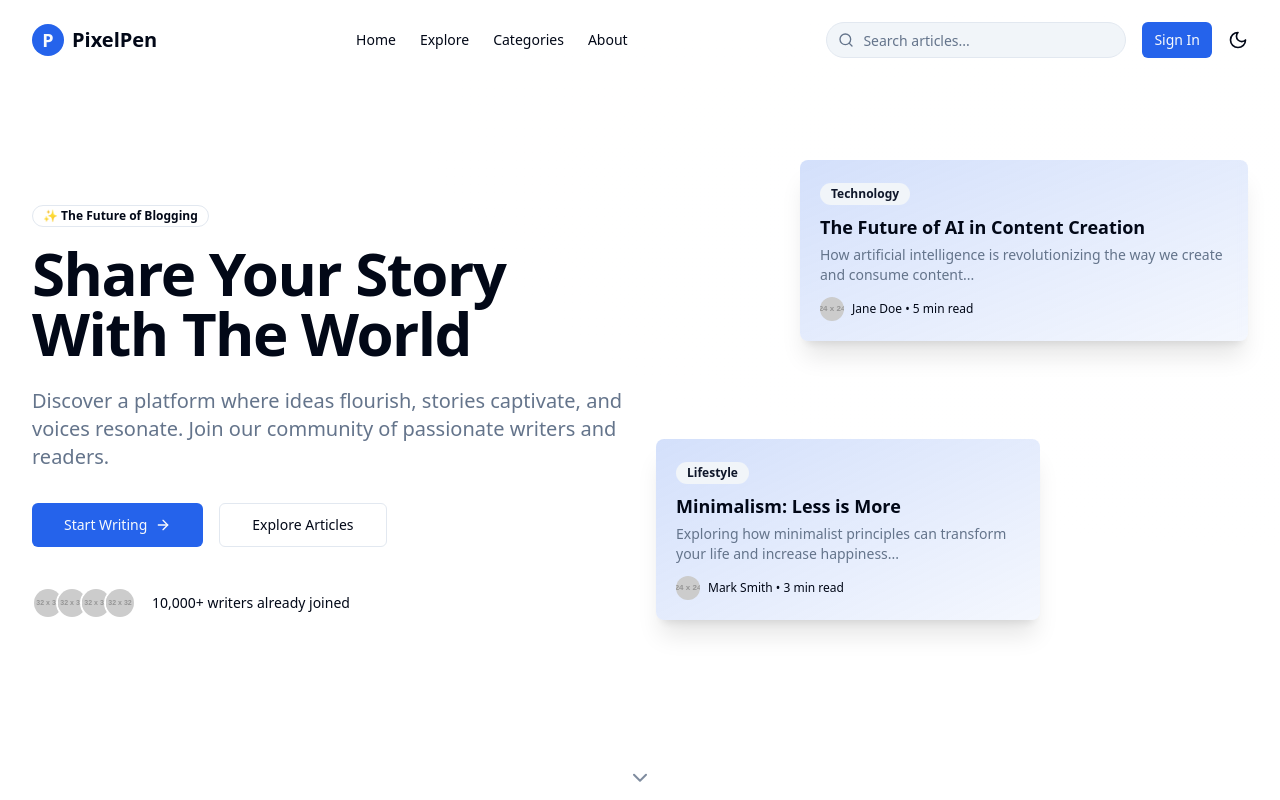
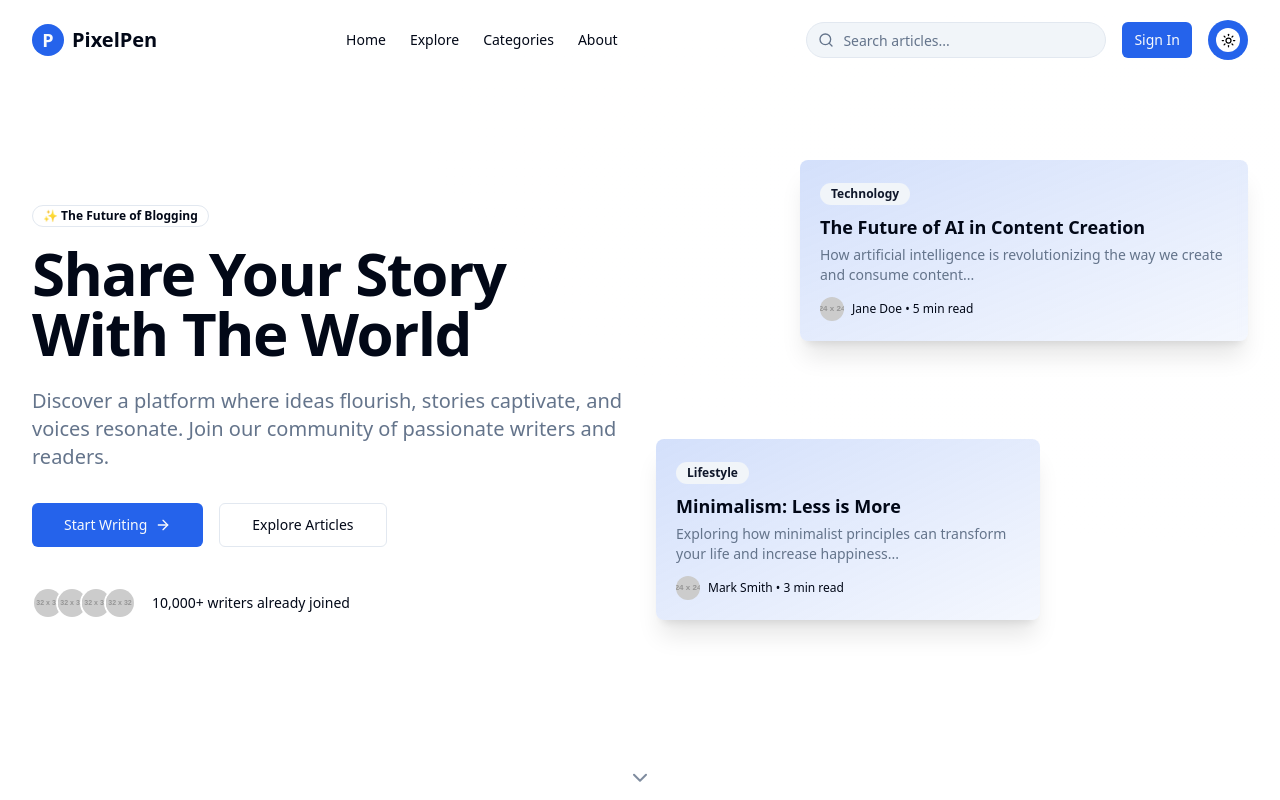
Before and after one commit to last-blade/Blogging-Platform, a React (Vite) app in the folder frontend/: page / in a window 1280 px wide. Shown: the top 800 px of the page. Built offline with nearby package versions, Linux system fonts and the light colour scheme.

Commit message:
created toggle button for dark mode and light mode

```diff
--- a/frontend/src/layouts/Home/TopBar.jsx
+++ b/frontend/src/layouts/Home/TopBar.jsx
@@ -1,19 +1,30 @@
-import { Menu, Moon, Search, X } from 'lucide-react'
+import { Menu, Moon, Search, Sun, X } from 'lucide-react'
 import React, { useEffect, useState } from 'react'
 import { Input } from "../../components/ui/Input"
 import { Button } from "../../components/ui/Button"
 import { motion } from 'framer-motion'
 
 function TopBar() {
-    const [mobileMenuOpen, setMobileMenuOpen] = useState(false)
+    const [mobileMenuOpen, setMobileMenuOpen] = useState(false);
+    const [isDarkMode, setDarkMode] = useState(false);
+    const [isScrolled, setIsScrolled] = useState(false);
     useEffect(() => {
     const handleScroll = () => {
         setIsScrolled(window.scrollY > 10)
     }
     window.addEventListener("scroll", handleScroll)
     return () => window.removeEventListener("scroll", handleScroll)
-    }, [])
-    const [isScrolled, setIsScrolled] = useState(false)
+    }, []);
+
+    const handleDarkMode = () => {
+      if(isDarkMode == true){
+        setDarkMode(false)
+      }
+      else{
+        setDarkMode(true)
+      }
+    }
+
   return (
     <div>
       <header
@@ -56,7 +67,19 @@ function TopBar() {
               />
             </div>
             <Button size="sm">Sign In</Button>
-            <Moon size={20}/>
+            <div className='flex gap-7 bg-primary text-primary-foreground hover:bg-primary/90 p-2 rounded-full'>
+            {
+              isDarkMode == true
+              ?
+              <div className='bg-white w-6 h-6 flex justify-center items-center rounded-2xl' onClick={handleDarkMode}>
+                <Moon size={15} className='cursor-pointer text-black rounded-2xl'/>
+              </div>
+              :
+              <div className='bg-white w-6 h-6 flex justify-center items-center rounded-2xl' onClick={handleDarkMode}>
+                <Sun size={15} className='cursor-pointer text-black rounded-2xl'/>
+              </div>
+            }
+            </div>
           </div>
 
           {/* Mobile Menu Button */}
```
